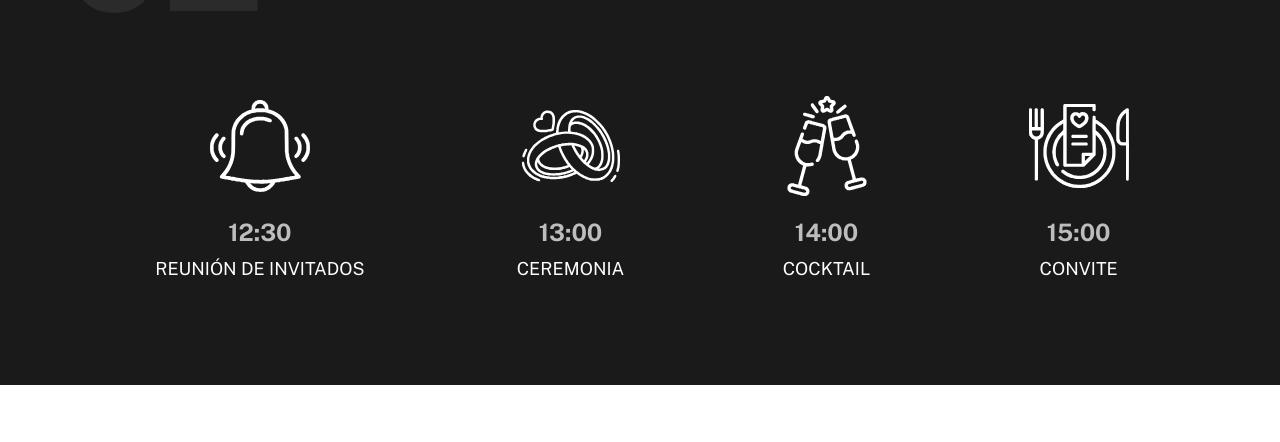
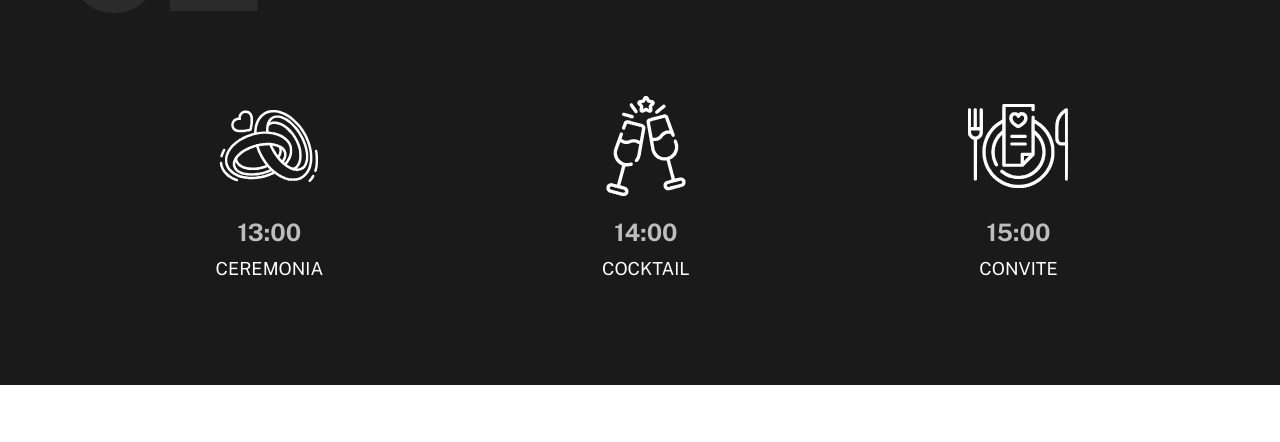
Before and after one commit to Victoria-Sampalo/bodaDeJavierYCristina, a plain HTML site: page index.html in a window 1280 px wide. Shown: the part 2045-2487 px from the top of the page. Drawn offline with nearby package versions, Linux system fonts and the light colour scheme; a web font is replaced by a local one.

Commit message:
program-list editted

```diff
--- a/index.html
+++ b/index.html
@@ -190,12 +190,12 @@
                     </p> -->
                     <div>
                         <ul class="program-list">
-                            <li class="program-item">
+                            <!-- <li class="program-item">
                                 <img src="images/icons/alarma_white.svg" alt="Icono de campanas">
                                 <a href="https://www.flaticon.es/iconos-gratis/campana" title="campana iconos">Campana iconos creados por Smashicons - Flaticon</a>
                                 <div class="program-time">12:30</div>
                                 <div class="program-description">Reunión de invitados</div>
-                            </li>
+                            </li> -->
                             <li class="program-item">
                                 <img src="images/icons/rings_white.svg" alt="Icono de anillos">
                                 <a href="https://www.flaticon.es/iconos-gratis/boda" title="boda iconos">Boda iconos creados por Liara Studio - Flaticon</a>
```
